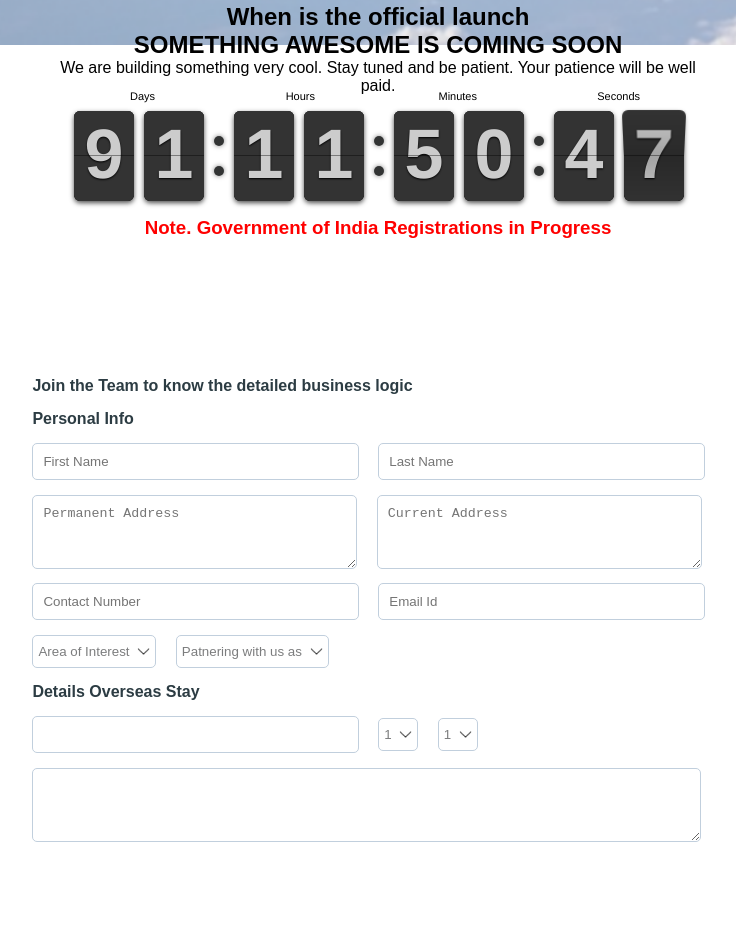
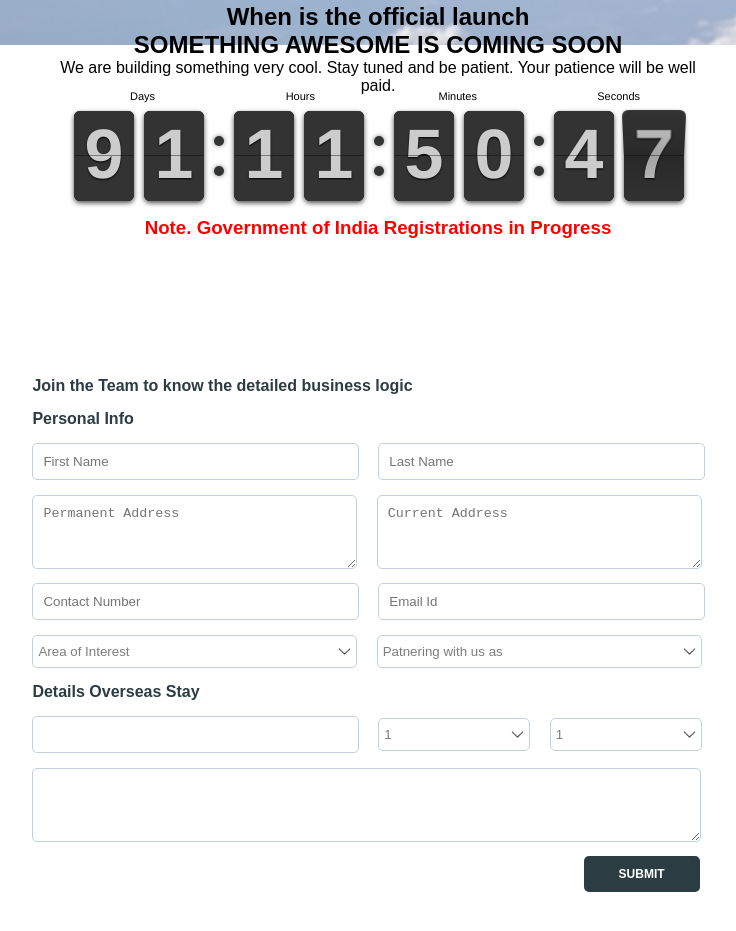
Before and after one commit to rlavya/parallax_site, a plain HTML site: page index.html in a window 1280 px wide. Shown: the part 830-1761 px from the top of the page, without its empty margins (262-998 px from the left). Before the commit the page ends 1725 px from the top, so only its background shows below. Drawn offline with nearby package versions, Linux system fonts and the light colour scheme.

Commit message:
style changes

```diff
--- a/css/styles.css
+++ b/css/styles.css
@@ -151,3 +151,21 @@ main {
     margin-bottom: 15px;
     margin-right: 15px;
 }
+.join_team_select {
+    width: 47%;
+}
+.overseas_select {
+    width: 22%;
+}
+.submit_button {
+    text-align: right;
+    margin-right: 24px;
+}
+.submit_button button {
+    padding: 11px 35px;
+    color: #fff;
+    background-color: #2B3C43;
+    border: none;
+    border-radius: 5px;
+    font-size: 12px;
+}
--- a/index.html
+++ b/index.html
@@ -192,12 +192,12 @@
                     <span><input type="text" name="name" value="" placeholder="Email Id"></span>
                 </div>
                 <div class="">
-                    <span><select class="dropdown_select">
+                    <span><select class="dropdown_select join_team_select">
                         <option>Area of Interest</option>
                         <option>2</option>
                         <option>3</option>
                     </select></span>
-                    <span><select class="dropdown_select">
+                    <span><select class="dropdown_select join_team_select">
                         <option>Patnering with us as</option>
                         <option>2</option>
                         <option>3</option>
@@ -210,20 +210,27 @@
                 </div>
                 <div class="">
                     <span><input type="text" name="name" value=""></span>
-                    <span><select class="dropdown_select">
+                    <span>
+                        <select class="dropdown_select overseas_select">
                             <option>1</option>
                             <option>2</option>
                             <option>3</option>
-                    </select></span>
-                    <span><select class="dropdown_select">
+                        </select>
+                    </span>
+                    <span>
+                        <select class="dropdown_select overseas_select">
                             <option>1</option>
                             <option>2</option>
                             <option>3</option>
-                    </select></span>
+                        </select>
+                    </span>
                 </div>
                 <div class="">
                     <textarea name="name" rows="4" cols="80"></textarea>
                 </div>
+            </div>
+            <div class="submit_button">
+                <button type="button" name="button"><b>SUBMIT</b></button>
             </div>
         </section>
     </main>
```
Lines whose indentation alone changed are shown as unchanged.
